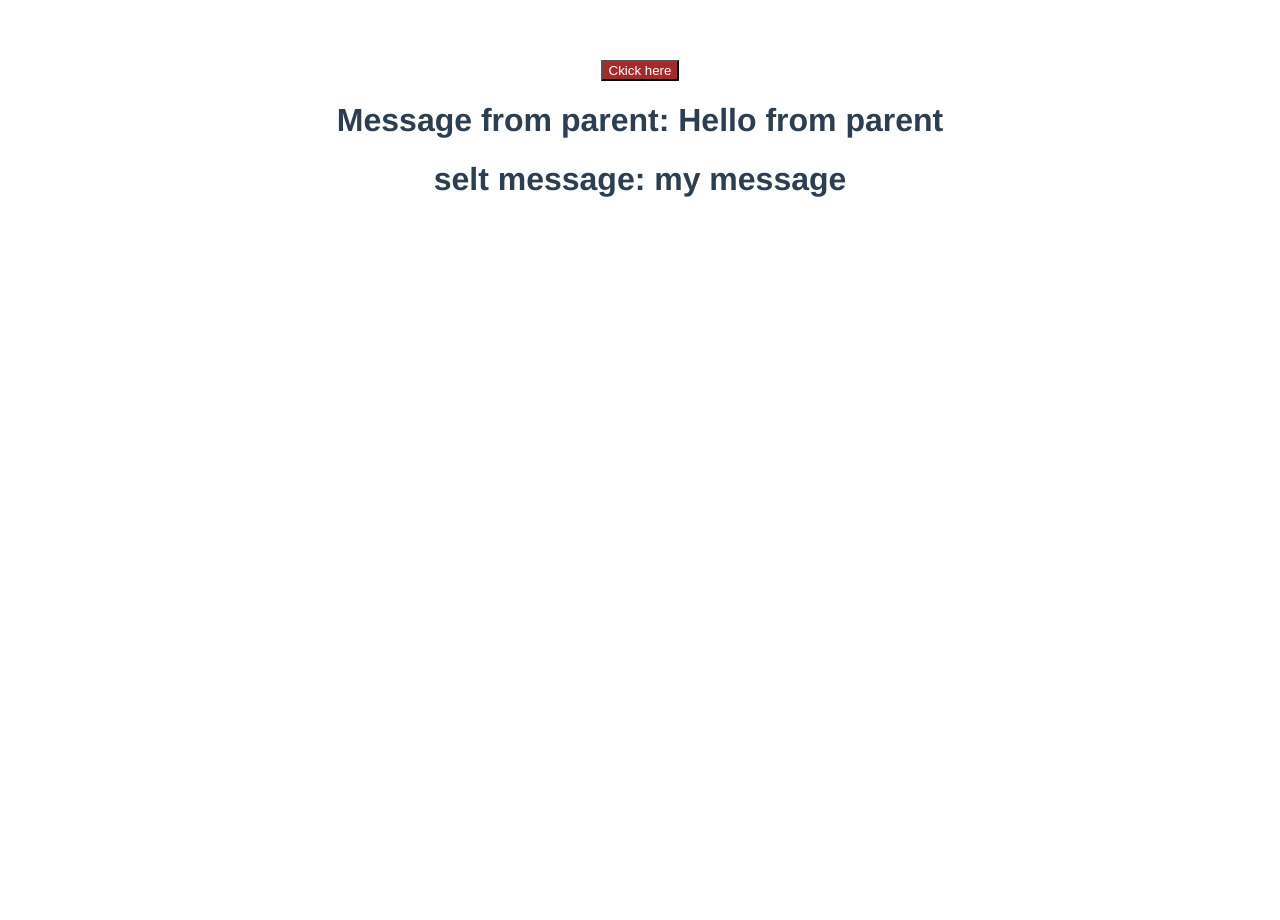
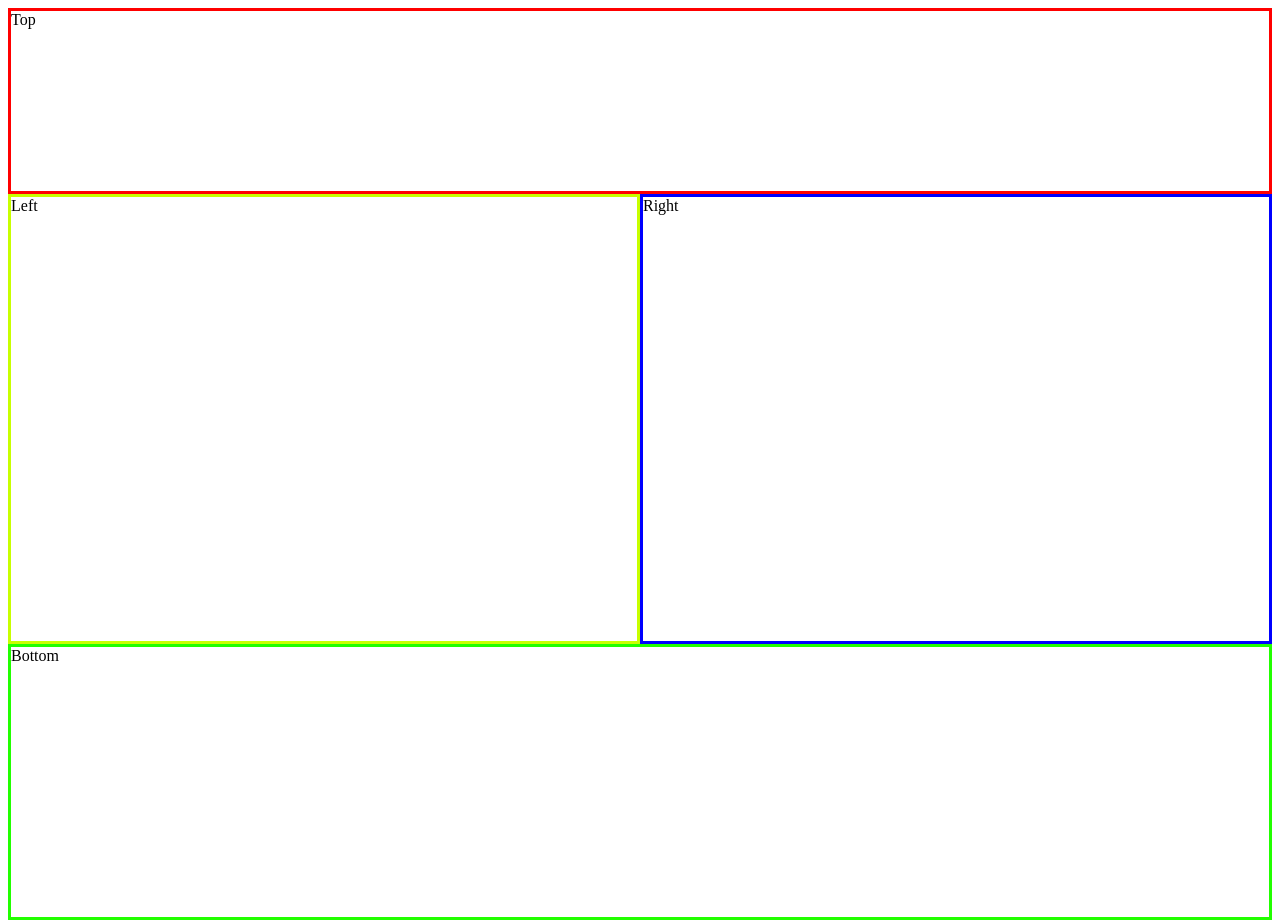
Before and after one commit to dronsEETAC/TutorialVue, a Vue app: page / in a window 1280 px wide. Before the commit the page ends 800 px from the top, so only its background shows below. Built offline with nearby package versions, Linux system fonts and the light colour scheme.

Commit message:
Step2: basic layout

```diff
--- a/src/App.vue
+++ b/src/App.vue
@@ -1,28 +1,35 @@
 <template>
-
-  <HelloWorld msg="Hello from parent"/>
-
+  <div class ="main">
+    <Top></Top>
+    <div style = "display: flex; height: 50%">
+      <Left></Left>
+      <Right></Right>
+    </div>
+    <Bottom></Bottom>
+  </div>
 </template>
 
 <script lang="ts">
 import { defineComponent } from 'vue';
-import HelloWorld from './components/HelloWorld.vue';
+import Top from './components/Top.vue';
+import Left from './components/Left.vue';
+import Right from './components/Right.vue';
+import Bottom from './components/Bottom.vue';
 
 export default defineComponent({
   name: 'App',
   components: {
-    HelloWorld
-  }
+    Top,
+    Left,
+    Right,
+    Bottom
+}
 });
 </script>
 
 <style>
-#app {
-  font-family: Avenir, Helvetica, Arial, sans-serif;
-  -webkit-font-smoothing: antialiased;
-  -moz-osx-font-smoothing: grayscale;
-  text-align: center;
-  color: #2c3e50;
-  margin-top: 60px;
-}
+  .main {
+    height: 900px;
+  }
+
 </style>
--- /dev/null
+++ b/src/components/Bottom.vue
@@ -0,0 +1,21 @@
+<template>
+  <div class="bottomStyle">Bottom</div>
+</template>
+
+<script lang="ts">
+import { defineComponent } from "vue";
+
+export default defineComponent({
+  setup() {
+    return {};
+  },
+});
+</script>
+
+<style scoped>
+.bottomStyle {
+  border-style: solid;
+  border-color: rgb(34, 255, 0);
+  height: 30%
+}
+</style>
--- a/src/components/HelloWorld.vue
+++ /dev/null
@@ -1,39 +0,0 @@
-<template>
-  <div class="hello">
-    <button @click ="onButtonClick" class ="buttonStyle"> Ckick here</button>
-    <h1>Message from parent: {{ msg }}</h1>
-    <h1>selt message: {{ selfMessage }}</h1>
-
-  </div>
-</template>
-
-<script lang="ts">
-import { defineComponent, ref } from 'vue';
-
-export default defineComponent({
-  name: 'HelloWorld',
-  props: {
-    msg: String,
-  },
-  setup () {
-    let selfMessage = ref ("my message");
-    function onButtonClick () {
-      console.log ('button clicked');
-      selfMessage.value = "button clicked"
-    }
-    return {
-      onButtonClick,
-      selfMessage
-    }
-  }
-});
-</script>
-
-<!-- Add "scoped" attribute to limit CSS to this component only -->
-<style scoped>
-  .buttonStyle {
-    background-color: brown;
-    color: white;
-  }
-
-</style>
--- /dev/null
+++ b/src/components/Left.vue
@@ -0,0 +1,27 @@
+<template>
+    <div class = "leftStyle">
+        Left
+    </div>
+</template>
+
+<script lang="ts">
+import { defineComponent } from 'vue'
+
+export default defineComponent({
+    setup () {
+
+
+        return {}
+    }
+})
+</script>
+
+<style scoped>
+
+.leftStyle {
+  border-style: solid;
+  border-color: rgb(200, 255, 0);
+  width: 50%
+}
+
+</style>
--- /dev/null
+++ b/src/components/Right.vue
@@ -0,0 +1,21 @@
+<template>
+  <div class="rightStyle">Right</div>
+</template>
+
+<script lang="ts">
+import { defineComponent } from "vue";
+
+export default defineComponent({
+  setup() {
+    return {};
+  },
+});
+</script>
+
+<style scoped>
+.rightStyle {
+  border-style: solid;
+  border-color: blue;
+  width: 50%
+}
+</style>
--- /dev/null
+++ b/src/components/Top.vue
@@ -0,0 +1,27 @@
+<template>
+    <div class="topStyle">
+        Top
+
+    </div>
+</template>
+
+<script lang="ts">
+import { defineComponent } from 'vue'
+
+export default defineComponent({
+    setup () {
+
+
+        return {}
+    }
+})
+</script>
+
+<style scoped>
+    .topStyle {
+        border-style: solid;
+        border-color: red;
+        height: 20%
+    }
+
+</style>
```
